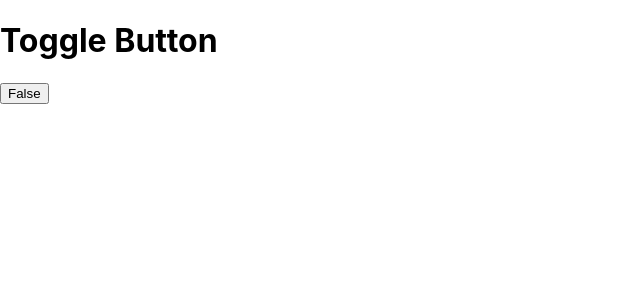
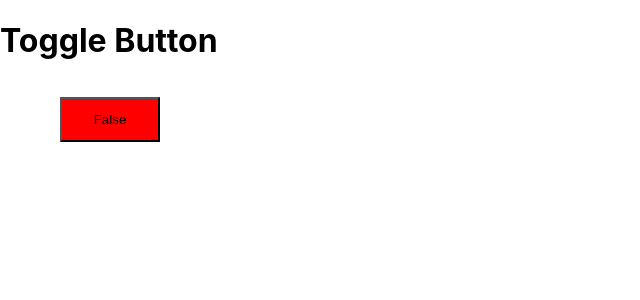
Before and after one commit to vmarffaaa/react_learn, a React (Create React App) app: page / in a window 1280 px wide. Shown: the top 300 px of the page, without its empty margins (0-640 px from the left). Built offline with nearby package versions, Linux system fonts and the light colour scheme.

Commit message:
create css for homework 3

```diff
--- a/src/App.css
+++ b/src/App.css
@@ -1,38 +1,12 @@
-.App {
-  text-align: center;
+.true{
+  background-color: green;
 }
-
-.App-logo {
-  height: 40vmin;
-  pointer-events: none;
+.false{
+  background-color: red;
 }
-
-@media (prefers-reduced-motion: no-preference) {
-  .App-logo {
-    animation: App-logo-spin infinite 20s linear;
-  }
+button{
+  width: 100px;
+  height: 45px;
+  margin-left: 60px;
+  margin-top: 15px;
 }
-
-.App-header {
-  background-color: #282c34;
-  min-height: 100vh;
-  display: flex;
-  flex-direction: column;
-  align-items: center;
-  justify-content: center;
-  font-size: calc(10px + 2vmin);
-  color: white;
-}
-
-.App-link {
-  color: #61dafb;
-}
-
-@keyframes App-logo-spin {
-  from {
-    transform: rotate(0deg);
-  }
-  to {
-    transform: rotate(360deg);
-  }
-}
```
